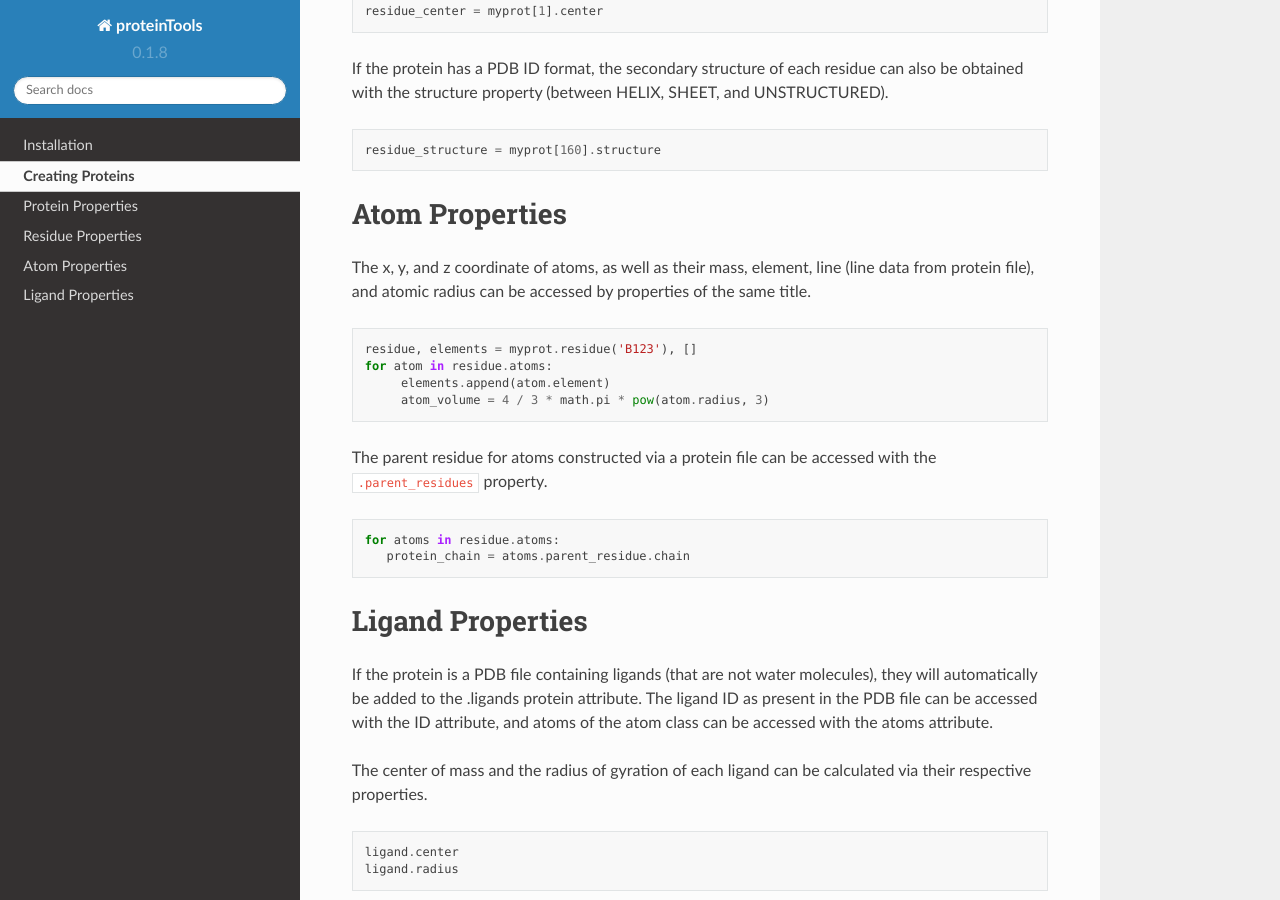
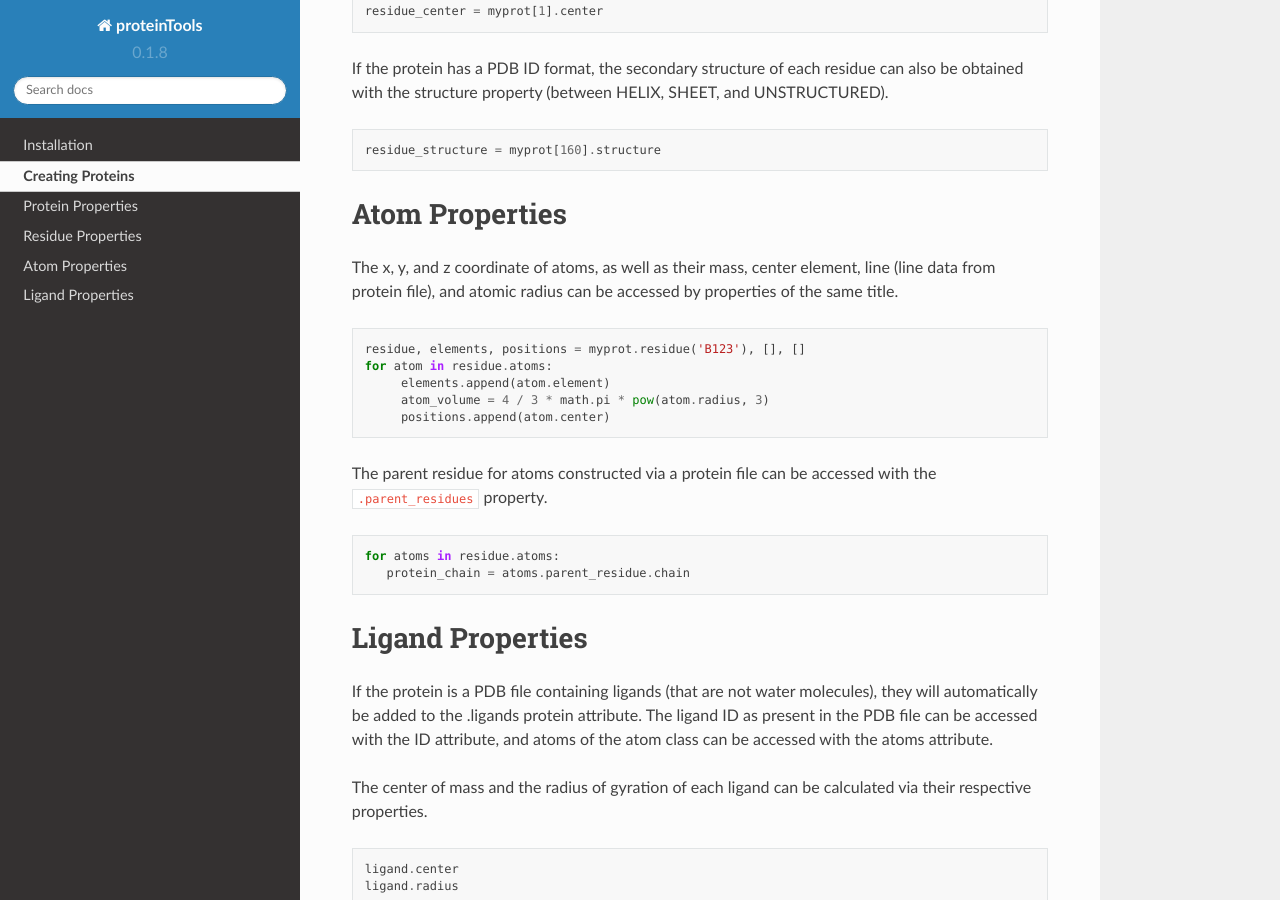
Before and after one commit to tiger1deF/proteinTools, a Sphinx documentation site: the page built from docs/source/documentation.rst, in a window 1280 px wide and 900 px high, scrolled down 2607 px. Built offline with Sphinx 7.4.7 and the Read the Docs theme 2.0.0, drawn with Linux system fonts in a browser that asks for light colours.

Commit message:
Update documentation.rst

```diff
--- a/docs/source/documentation.rst
+++ b/docs/source/documentation.rst
@@ -115,14 +115,15 @@ If the protein has a PDB ID format, the secondary structure of each residue can
 Atom Properties
 ----------------
 
-The x, y, and z coordinate of atoms, as well as their mass, element, line (line data from protein file), and atomic radius can be accessed by properties of the same title.
+The x, y, and z coordinate of atoms, as well as their mass, center element, line (line data from protein file), and atomic radius can be accessed by properties of the same title.
 
 .. code-block:: python
 
-   residue, elements = myprot.residue('B123'), []
+   residue, elements, positions = myprot.residue('B123'), [], []
    for atom in residue.atoms:
         elements.append(atom.element)
         atom_volume = 4 / 3 * math.pi * pow(atom.radius, 3)
+        positions.append(atom.center)
 
 The parent residue for atoms constructed via a protein file can be accessed with the ``.parent_residues`` property.
 
```
